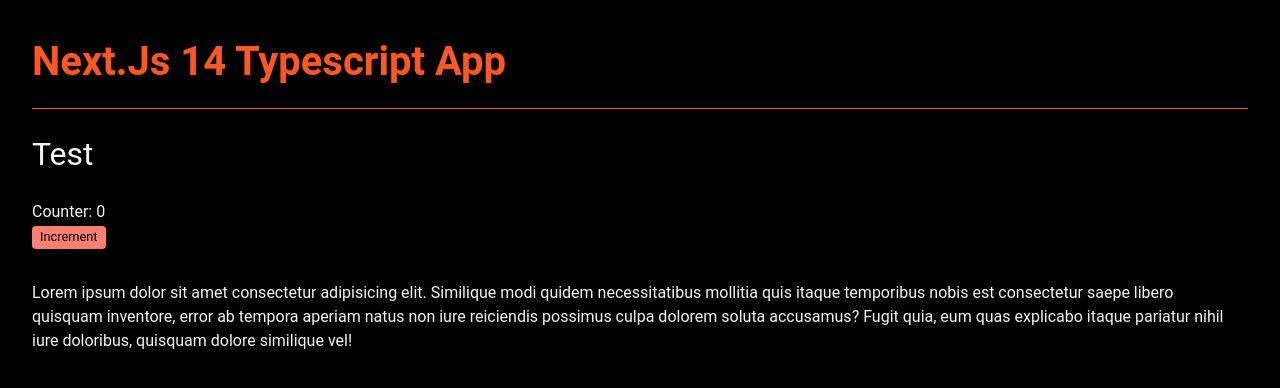
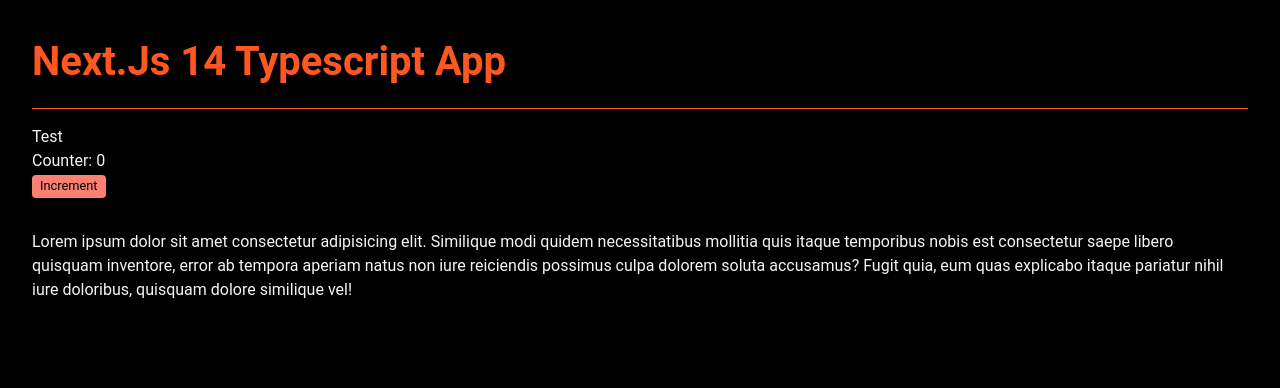
Before and after one commit to rogerio-romao/ts-next-frontend-starter, a Next.js app: page / in a window 1280 px wide. Shown: the top 388 px of the page. Built offline with nearby package versions, Linux system fonts and the light colour scheme.

Commit message:
test: enable main page test and update heading text chore(deps): upgrade @playwright/test to version 1.58.2 fix: adjust reporter setting based on CI environment refactor: change heading level in Test component

```diff
--- a/package.json
+++ b/package.json
@@ -34,7 +34,7 @@
     "homepage": "https://github.com/rogerio-romao/js-next-frontend-starter#readme",
     "devDependencies": {
         "@isnotdefined/stylelint-plugin": "^5.0.0",
-        "@playwright/test": "^1.41.2",
+        "@playwright/test": "^1.58.2",
         "@types/node": "^20.14.10",
         "@types/react": "^18.3.2",
         "@types/react-dom": "^18.3.0",
--- a/playwright.config.js
+++ b/playwright.config.js
@@ -21,7 +21,7 @@ export default defineConfig({
     /* Opt out of parallel tests on CI. */
     workers: process.env.CI !== undefined ? 1 : undefined,
     /* Reporter to use. See https://playwright.dev/docs/test-reporters */
-    reporter: 'html',
+    reporter: process.env.CI ? 'html' : 'list',
     /* Shared settings for all the projects below. See https://playwright.dev/docs/api/class-testoptions. */
     use: {
         /* Base URL to use in actions like `await page.goto('/')`. */
--- a/src/components/Test.tsx
+++ b/src/components/Test.tsx
@@ -7,7 +7,7 @@ function Test(): React.ReactElement {
     const [counter, setCounter] = useState(0);
     return (
         <>
-            <h1>Test</h1>
+            <h2>Test</h2>
 
             <p data-testid='counter'>Counter: {counter}</p>
 
```
Also changed, not shown: 2 other files (tests, documents, lock files or other folders).
